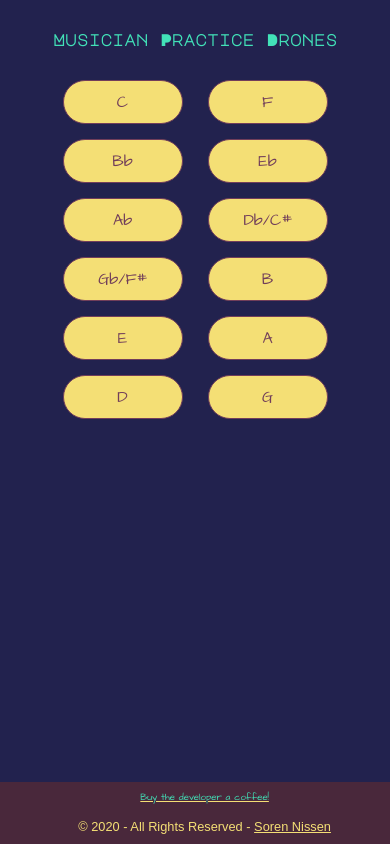
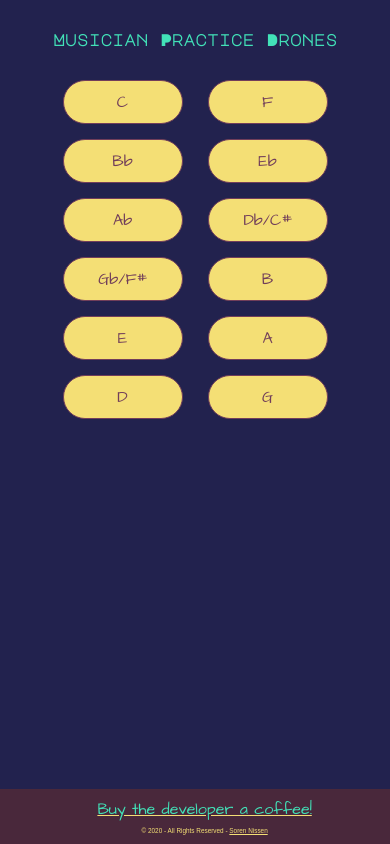
Before and after one commit to skendanavian/muscian-practice-drones, a React (Create React App) app: page / in a window 390 px wide. Built offline with nearby package versions, Linux system fonts and the light colour scheme.

Commit message:
updated responsive footer for mobile

```diff
--- a/src/App.scss
+++ b/src/App.scss
@@ -83,12 +83,14 @@ h1 {
     font-size: 1rem;
   }
 
+  .footer {
     .coffeeLink p {
-    font-size: 0.6rem;
+      font-size: 1rem;
     }
 
-  .copyright p {
+    .copyright {
       font-size: 0.4rem;
+    }
   }
 }
 
@@ -97,11 +99,13 @@ h1 {
     font-size: 1.2rem;
   }
 
+  .footer {
     .coffeeLink p {
       font-size: 1rem;
     }
 
-  .copyright p {
-    font-size: 0.5rem;
+    .copyright {
+      font-size: 0.4rem;
     }
   }
+}
```
Also changed, not shown: 1 other file (tests, documents, lock files or other folders). Lines whose indentation alone changed are shown as unchanged.
